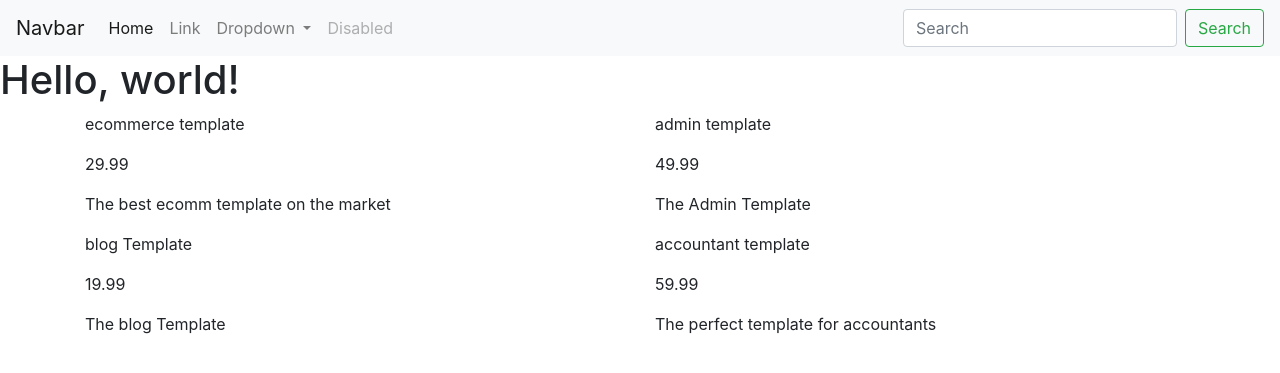
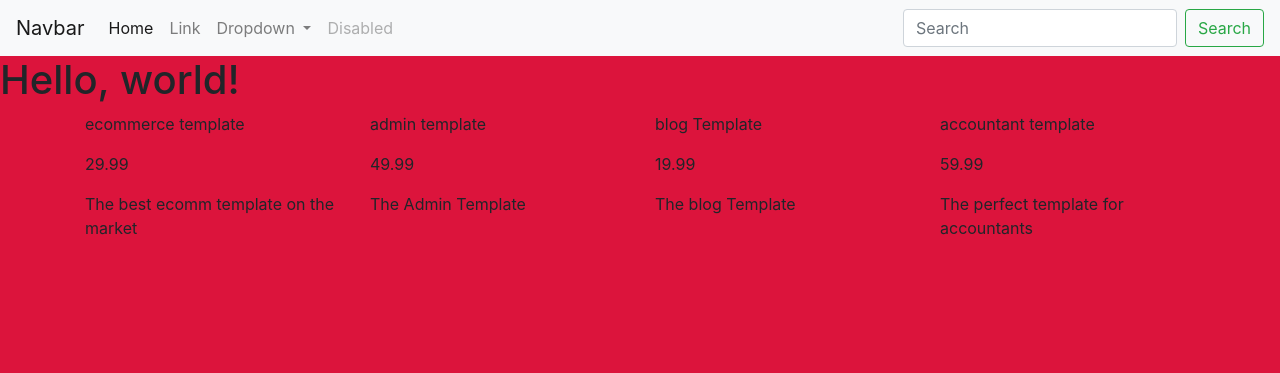
Before and after one commit to DavidCaffrey/django-ecomm-site, a Django app: page / in a window 1280 px wide. Shown: the top 373 px of the page. Run offline with Django 3.2, Linux system fonts and the light colour scheme; data comes from the database, SQL or seed files in the repository; both versions use the stored data as it was after the commit; some libraries are stand-ins or nearby versions.

Commit message:
add styles.css

```diff
--- /dev/null
+++ b/product/static/product/styles.css
@@ -0,0 +1,3 @@
+body{
+    background-color: chartreuse;
+}
--- a/product/templates/product/index.html
+++ b/product/templates/product/index.html
@@ -3,7 +3,7 @@
     <div class="container">
     <div class="row">
         {% for product in products %}
-            <div class="col-6">
+            <div class="col-lg-3 col-md-6">
                 <p>{{ product.name }}</p>
                 <p>{{ product.price }}</p>
                 <p>{{ product.short_description }}</p>
--- /dev/null
+++ b/static/base.css
@@ -0,0 +1,3 @@
+body{
+    background-color: crimson;
+}
--- a/templates/base.html
+++ b/templates/base.html
@@ -1,3 +1,4 @@
+{% load static %}
 <!doctype html>
 <html lang="en">
 <head>
@@ -8,7 +9,7 @@
     <!-- Bootstrap CSS -->
     <link rel="stylesheet" href="https://maxcdn.bootstrapcdn.com/bootstrap/4.0.0/css/bootstrap.min.css"
           integrity="sha384-Gn5384xqQ1aoWXA+058RXPxPg6fy4IWvTNh0E263XmFcJlSAwiGgFAW/dAiS6JXm" crossorigin="anonymous">
-
+    <link rel="stylesheet" type="text/css" href="{% static 'base.css' %}">
     <title>Hello, world!</title>
 </head>
 <body>
```
Also changed, not shown: db.sqlite3.
